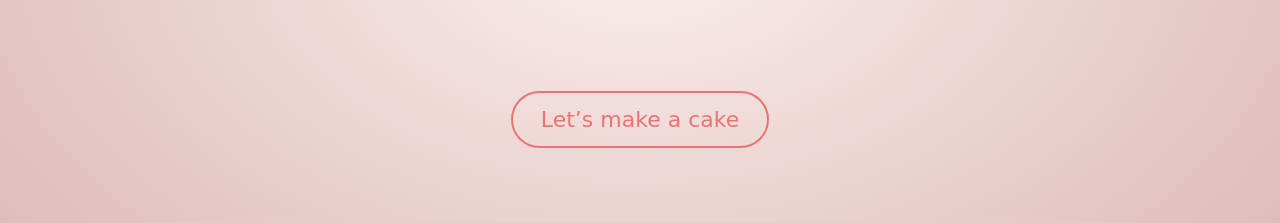
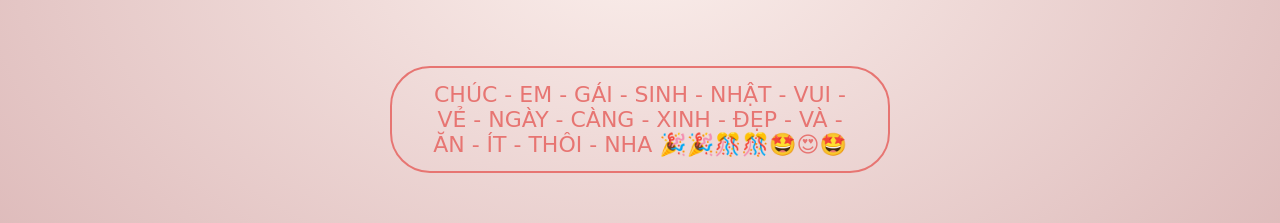
Before and after one commit to tranlam-2002/BirthDay, a plain HTML site: page index.html in a window 1280 px wide. Shown: the part 470-693 px from the top of the page. Drawn offline with nearby package versions, Linux system fonts and the light colour scheme; a web font is replaced by a local one.

Commit message:
Update index.html
Signed-off-by: tranlam-2002 <85681338+tranlam-2002@users.noreply.github.com>

```diff
--- a/index.html
+++ b/index.html
@@ -64,7 +64,7 @@
                 </span>
               </div>
             </div>
-            <button class="start">Let’s make a cake</button>
+            <button class="start">CHÚC - EM - GÁI - SINH - NHẬT - VUI - VẺ - NGÀY - CÀNG - XINH - ĐẸP - VÀ  - ĂN - ÍT - THÔI - NHA 🎉🎉🎊🎊🤩😍🤩</button>
           </div>
           <div class="birthday_inner__stage stage2">
             <h1>Let’s get mixing</h1>
```
